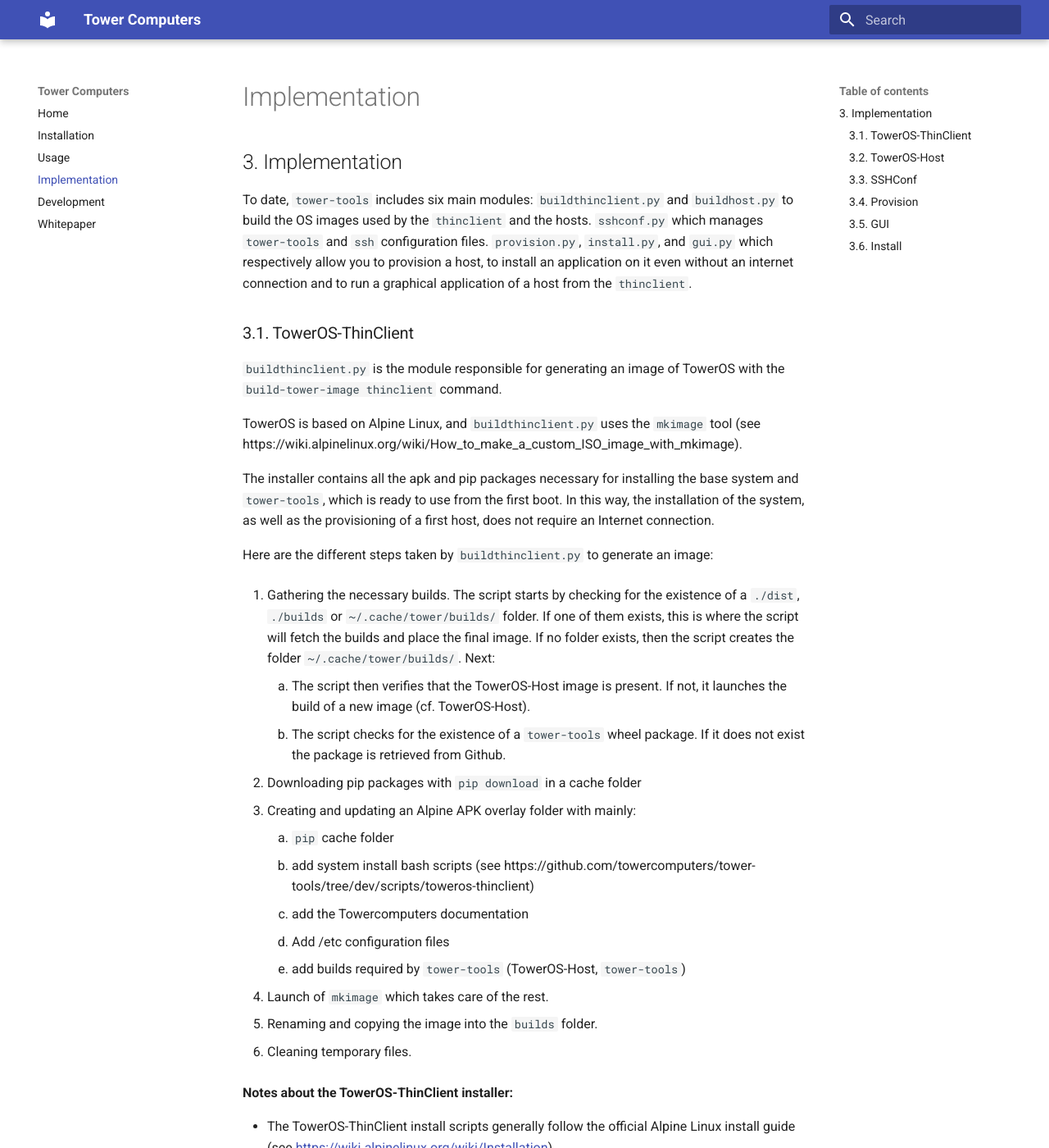
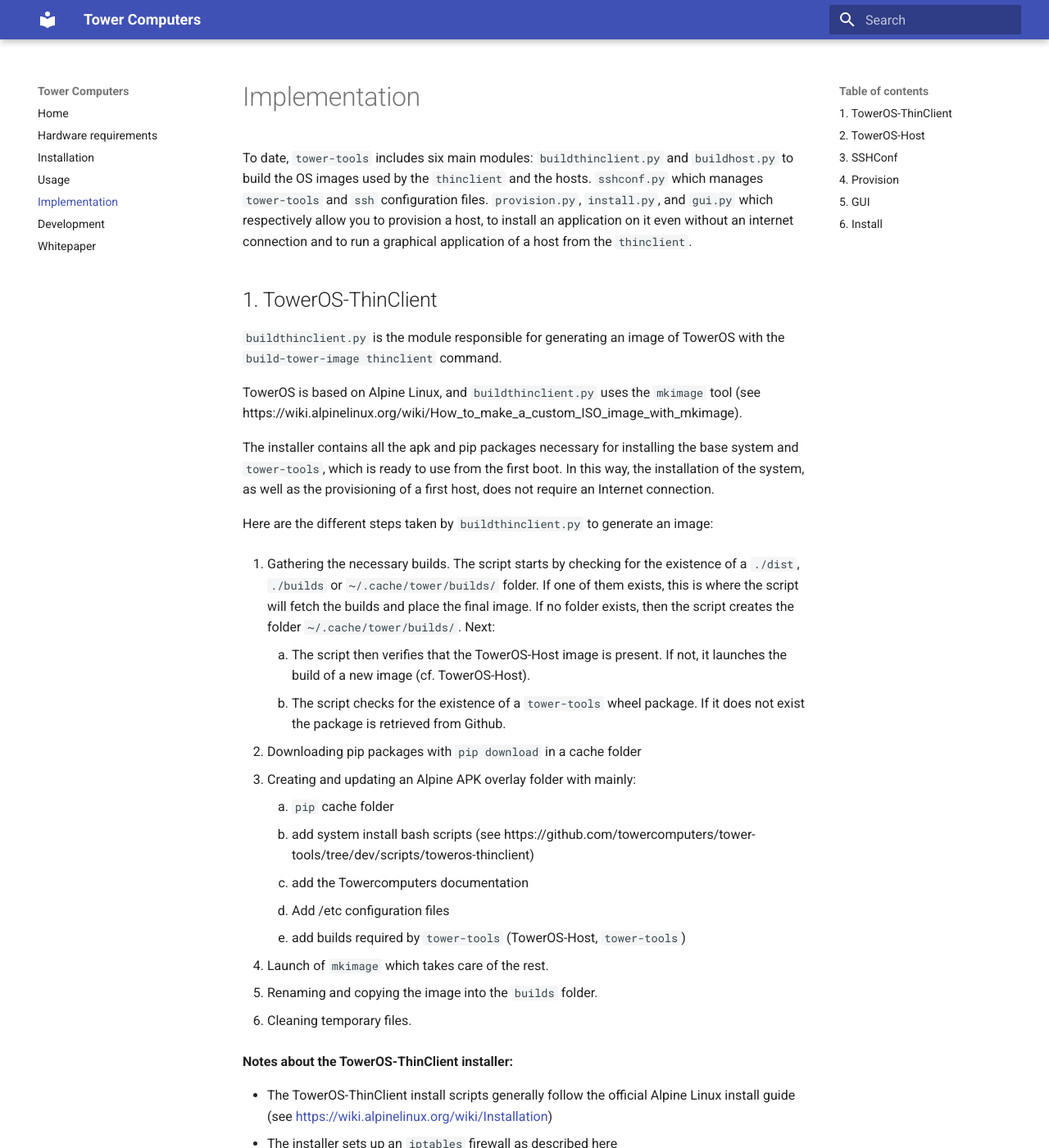
Before and after one commit to towercomputers/toweros, an MkDocs documentation site: the page built from docs/implementation.md, in a window 1280 px wide and 1400 px high. Shown: the whole window at 82% size. Built offline with MkDocs 1.6.1 and Material for MkDocs 9.7.7, drawn with Linux system fonts in a browser that asks for light colours; some of the changed text lies outside the part shown.

Commit message:
tweak docs titles

```diff
--- a/docs/implementation.md
+++ b/docs/implementation.md
@@ -1,8 +1,6 @@
-## 3. Implementation
-
 To date, `tower-tools` includes six main modules: `buildthinclient.py` and `buildhost.py` to build the OS images used by the `thinclient` and the hosts. `sshconf.py` which manages `tower-tools` and `ssh` configuration files. `provision.py`, `install.py`, and `gui.py` which respectively allow you to provision a host, to install an application on it even without an internet connection and to run a graphical application of a host from the `thinclient`.
 
-### 3.1. TowerOS-ThinClient
+## 1. TowerOS-ThinClient
 
 `buildthinclient.py` is the module responsible for generating an image of TowerOS with the `build-tower-image thinclient` command.
 
@@ -41,7 +39,7 @@
 * TowerOS-ThinClient uses `Syslinux` as the boot loader.
 
 
-### 3.2. TowerOS-Host
+## 2. TowerOS-Host
 
 `buildhost.py` is the module responsible for generating an image of TowerOS-ThinClient when the `build-tower-image host` command is executed and also for configuring the image when the `tower provision` command is called.
 
@@ -77,7 +75,7 @@
 
 Note: A TowerOS-ThinClient image is placed in the `~/.cache/tower/builds/` folder by the TowerOS installer.
 
-### 3.3. SSHConf
+## 3. SSHConf
 
 `tower-tools` uses a single configuration file in the same format as an SSH config file: `~/.ssh/tower.conf`. This file, included in `~/.ssh/config`, is used both by `tower-tools` to maintain the list of hosts and by `ssh` to access hosts directly with `ssh <host>`. `sshconf.py` is responsible for maintaining this file and generally anything that requires manipulation of something in the `~./ssh` folder. Notably:
 
@@ -87,7 +85,7 @@
 
 Note: `sshconf.py` uses [https://pypi.org/project/sshconf/](https://pypi.org/project/sshconf/) to manipulate `ssh` config files.
 
-### 3.4. Provision
+## 4. Provision
 
 `provision.py` is used by the `tower provision <host>` command to prepare an SD card directly usable by a Rasbperry PI.
 
@@ -101,7 +99,7 @@
 
 Once a host is provisioned it is therefore directly accessible by ssh with `ssh <host>` or `tower run <host>`.
 
-### 3.5. GUI
+## 5. GUI
 
 GUI is a module that allows the use of the NX protocol through an SSH tunnel. It allows to execute from the `thinclient` a graphical application installed on one of the hosts with `tower run <host> <application-name>application>`.
 
@@ -127,7 +125,7 @@
 
 GUI works the same way as X2GO from which it is directly inspired.
 
-### 3.6. Install
+## 6. Install
 
 This module allows to use `apk` on an offline host through an `ssh` tunnel to an online host. To do this it performs the following steps:
 
--- a/mkdocs.yml
+++ b/mkdocs.yml
@@ -4,6 +4,7 @@
   name: material
 nav:
   - Home: index.md
+  - Hardware requirements: hardware.md
   - Installation: installation.md
   - Usage: usage.md
   - Implementation: implementation.md
```
Also changed, not shown: docs/DeveloperGuide.md (+1 -3 lines), docs/hardware.md (added, +36 -0 lines), docs/installation.md (+2 -45 lines), docs/usage.md (+5 -7 lines).
